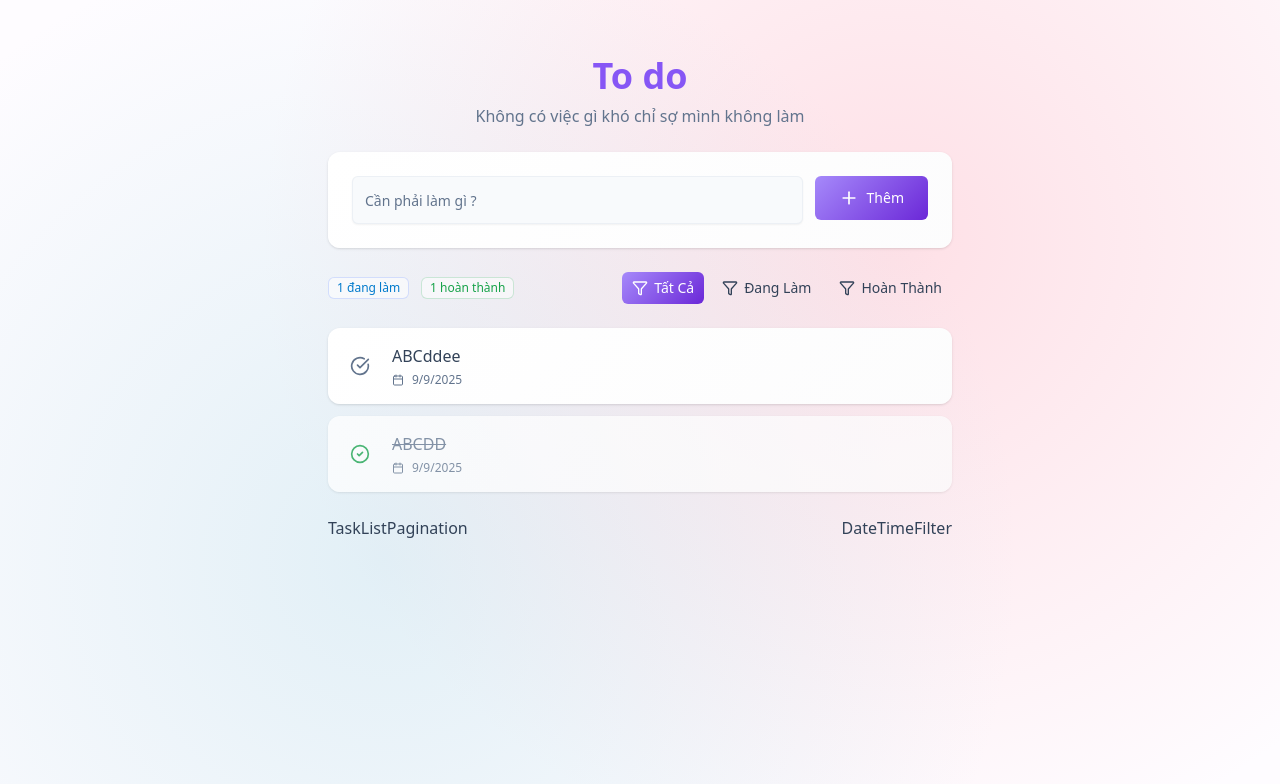
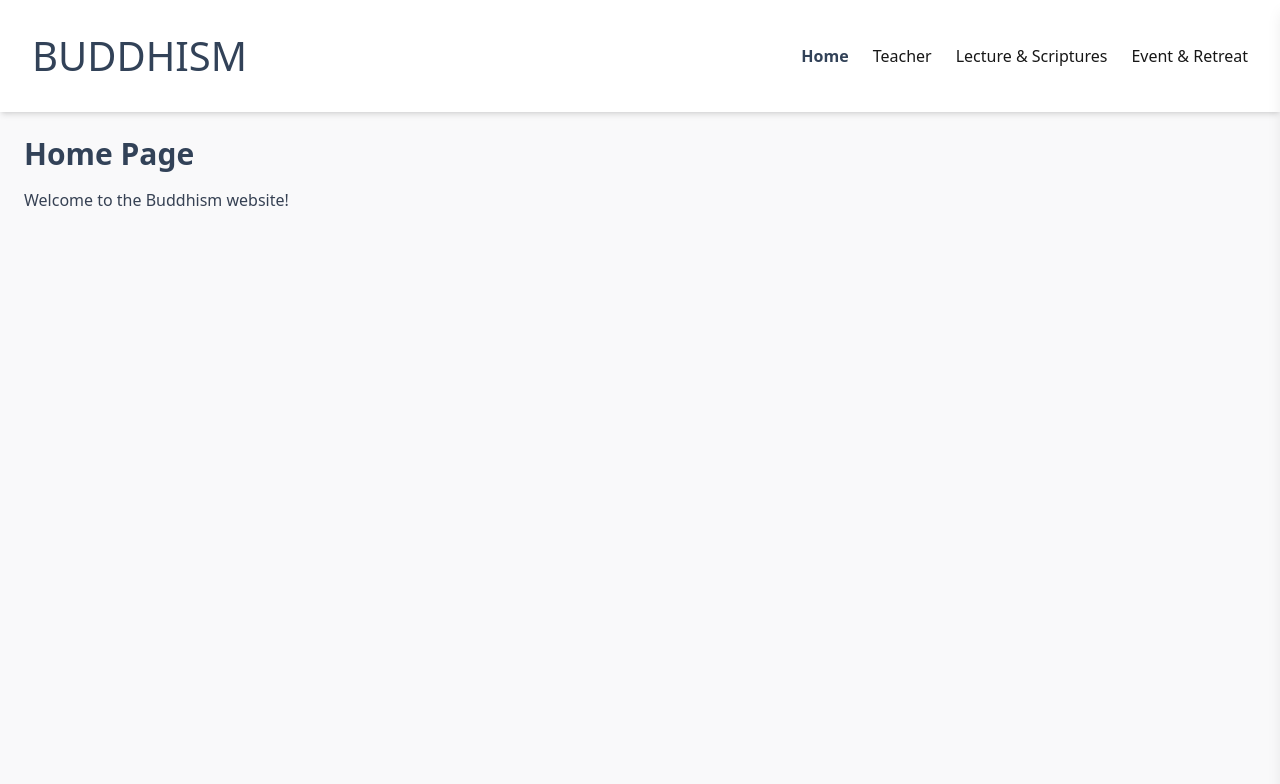
Before and after one commit to Lamgiaosu1805/Web-phat-giao, a React (Vite) app: page / in a window 1280 px wide. Shown: the top 784 px of the page. Built offline with nearby package versions, Linux system fonts and the light colour scheme.

Commit message:
setup navbar

```diff
--- a/package.json
+++ b/package.json
@@ -22,6 +22,7 @@
     "react": "^19.1.1",
     "react-dom": "^19.1.1",
     "react-router": "^7.8.2",
+    "react-router-dom": "^7.9.1",
     "sonner": "^2.0.7",
     "tailwind-merge": "^3.3.1",
     "tailwindcss": "^4.1.13"
--- a/src/App.jsx
+++ b/src/App.jsx
@@ -1,26 +1,23 @@
-import { useState } from 'react'
-import {Toaster} from 'sonner'
-import {BrowserRouter, Routes, Route} from 'react-router'
-import HomePage from './pages/HomePage'
-import NotFound from './pages/NotFound'
+import { BrowserRouter, Routes, Route } from "react-router-dom"
+import Navbar from "./components/Navbar"
+import Home from "./pages/Home"
+import Teacher from "./pages/Teacher"
+import Lecture from "./pages/Lecture"
+import Event from "./pages/Event"
+import NotFound from "./pages/NotFound"
 
 function App() {
-
   return (
-    <>
-      <BrowserRouter>
-        <Routes>
-          <Route
-            path='/'
-            element={<HomePage />}
-          />
-           <Route
-            path='*'
-            element={<NotFound />}
-          />
-        </Routes>
-      </BrowserRouter>
-    </>
+    <BrowserRouter>
+      <Navbar />
+      <Routes>
+        <Route path="/" element={<Home />} />
+        <Route path="/teacher" element={<Teacher />} />
+        <Route path="/lecture" element={<Lecture />} />
+        <Route path="/event" element={<Event />} />
+        <Route path="*" element={<NotFound />} />
+      </Routes>
+    </BrowserRouter>
   )
 }
 
--- /dev/null
+++ b/src/components/Navbar.jsx
@@ -0,0 +1,94 @@
+import React, { useState } from "react";
+import { Menu, X } from "lucide-react";
+import { Link, useLocation } from "react-router-dom";
+
+const Navbar = () => {
+  const [isOpen, setIsOpen] = useState(false);
+  const { pathname } = useLocation();
+
+  const toggleMenu = () => setIsOpen(!isOpen);
+
+  const linkClass = (path) =>
+    `hover:text-bud-primary ${
+      pathname === path
+        ? "text-bud-primary font-semibold"
+        : "text-neutral-900"
+    }`;
+
+  return (
+    <nav className="w-full bg-white shadow-md">
+      <div className="px-4 mx-auto max-w-7xl sm:px-6 lg:px-8">
+        <div className="flex items-center justify-between py-4 md:py-8">
+          {/* Logo */}
+          <div className="font-inter font-medium text-[40px] leading-[48px] tracking-normal text-center text-bud-primary">
+            BUDDHISM
+          </div>
+
+          {/* Menu desktop */}
+          <div className="hidden space-x-6 md:flex">
+            <Link to="/" className={linkClass("/")}>
+              Home
+            </Link>
+            <Link to="/teacher" className={linkClass("/teacher")}>
+              Teacher
+            </Link>
+            <Link to="/lecture" className={linkClass("/lecture")}>
+              Lecture & Scriptures
+            </Link>
+            <Link to="/event" className={linkClass("/event")}>
+              Event & Retreat
+            </Link>
+          </div>
+
+          {/* Hamburger (mobile) */}
+          <div className="md:hidden">
+            <button
+              onClick={toggleMenu}
+              className="cursor-pointer text-bud-primary hover:text-bud-primary-500 focus:outline-none"
+            >
+              {isOpen ? <X size={28} /> : <Menu size={28} />}
+            </button>
+          </div>
+        </div>
+      </div>
+
+      {/* Overlay */}
+      {isOpen && (
+        <div
+          className="fixed inset-0 z-40 backdrop-blur-sm bg-black/10"
+          onClick={toggleMenu}
+        ></div>
+      )}
+
+      {/* Slide-in menu (mobile) */}
+      <div
+        className={`fixed top-0 right-0 h-full w-64 bg-white shadow-lg z-50 transform transition-transform duration-300 ease-in-out ${
+          isOpen ? "translate-x-0" : "translate-x-full"
+        }`}
+      >
+        <div className="flex items-center justify-between p-4 border-b">
+          <h2 className="text-xl font-bold text-bud-primary">Menu</h2>
+          <button onClick={toggleMenu}>
+            <X size={24} className="cursor-pointer text-bud-primary" />
+          </button>
+        </div>
+        <div className="flex flex-col p-4 space-y-4">
+          <Link to="/" onClick={toggleMenu} className={linkClass("/")}>
+            Home
+          </Link>
+          <Link to="/teacher" onClick={toggleMenu} className={linkClass("/teacher")}>
+            Teacher
+          </Link>
+          <Link to="/lecture" onClick={toggleMenu} className={linkClass("/lecture")}>
+            Lecture & Scriptures
+          </Link>
+          <Link to="/event" onClick={toggleMenu} className={linkClass("/event")}>
+            Event & Retreat
+          </Link>
+        </div>
+      </div>
+    </nav>
+  );
+};
+
+export default Navbar;
--- /dev/null
+++ b/src/pages/Event.jsx
@@ -0,0 +1,10 @@
+const Event = () => {
+    return (
+      <div className="p-6">
+        <h1 className="text-3xl font-bold text-bud-primary">Event & Retreat</h1>
+        <p className="mt-4 text-gray-700">Upcoming Buddhist events and retreats.</p>
+      </div>
+    );
+  };
+
+  export default Event;
--- /dev/null
+++ b/src/pages/Home.jsx
@@ -0,0 +1,10 @@
+const Home = () => {
+    return (
+        <div className="p-6">
+            <h1 className="text-3xl font-bold text-bud-primary">Home Page</h1>
+            <p className="mt-4 text-gray-700">Welcome to the Buddhism website!</p>
+        </div>
+    );
+};
+
+export default Home;
--- /dev/null
+++ b/src/pages/Lecture.jsx
@@ -0,0 +1,9 @@
+import React from 'react'
+
+const Lecture = () => {
+  return (
+    <div>Lecture</div>
+  )
+}
+
+export default Lecture
--- /dev/null
+++ b/src/pages/Teacher.jsx
@@ -0,0 +1,10 @@
+const Teacher = () => {
+    return (
+      <div className="p-6">
+        <h1 className="text-3xl font-bold text-bud-primary">Teacher Page</h1>
+        <p className="mt-4 text-gray-700">Information about Buddhist teachers.</p>
+      </div>
+    );
+  };
+
+  export default Teacher;
--- a/tailwind.config.js
+++ b/tailwind.config.js
@@ -18,6 +18,7 @@ module.exports = {
     },
     extend: {
       colors: {
+        budPrimary: "#C94810",
         border: "hsl(var(--border))",
         input: "hsl(var(--input))",
         ring: "hsl(var(--ring))",
```
Also changed, not shown: 1 other file (tests, documents, lock files or other folders).
